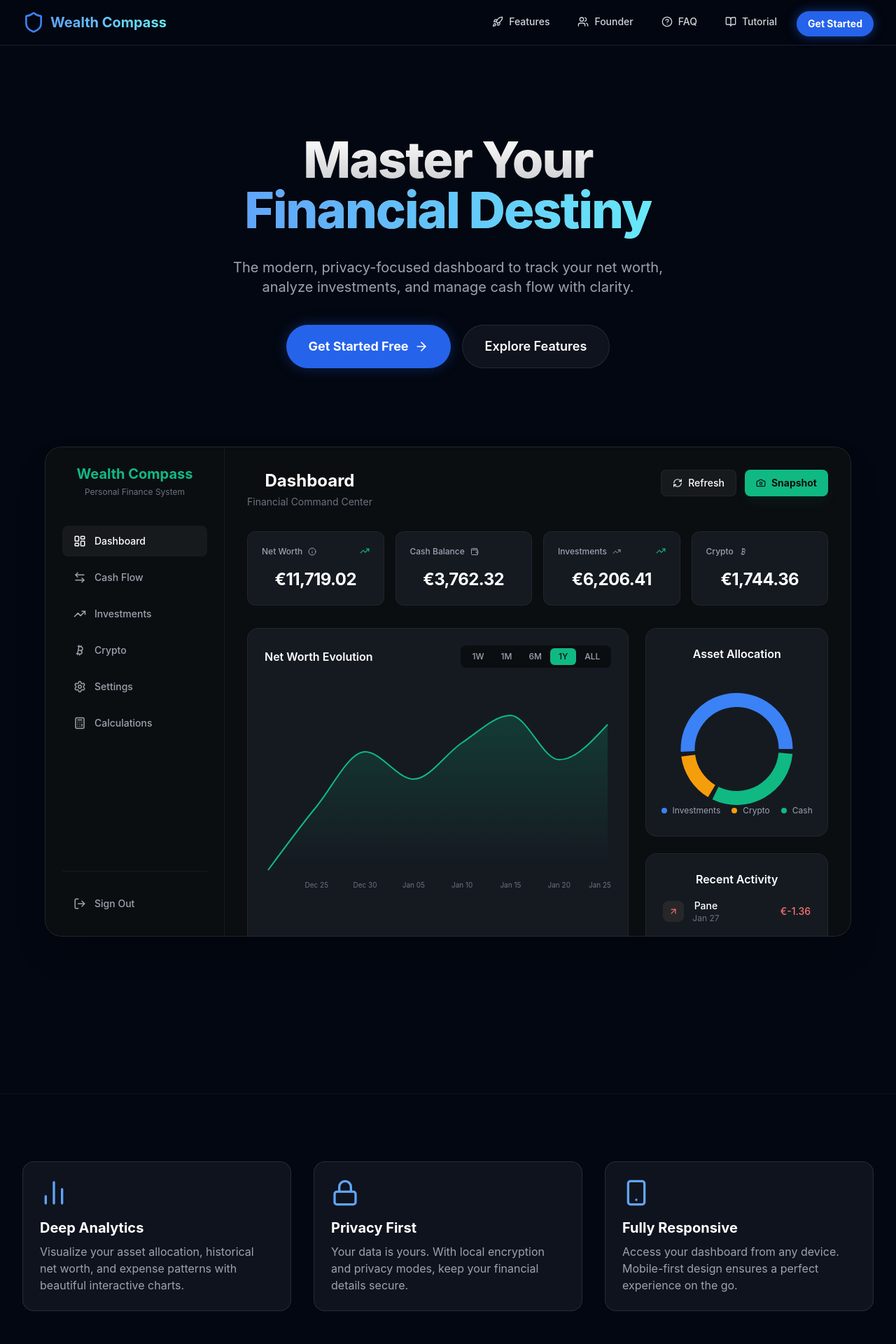
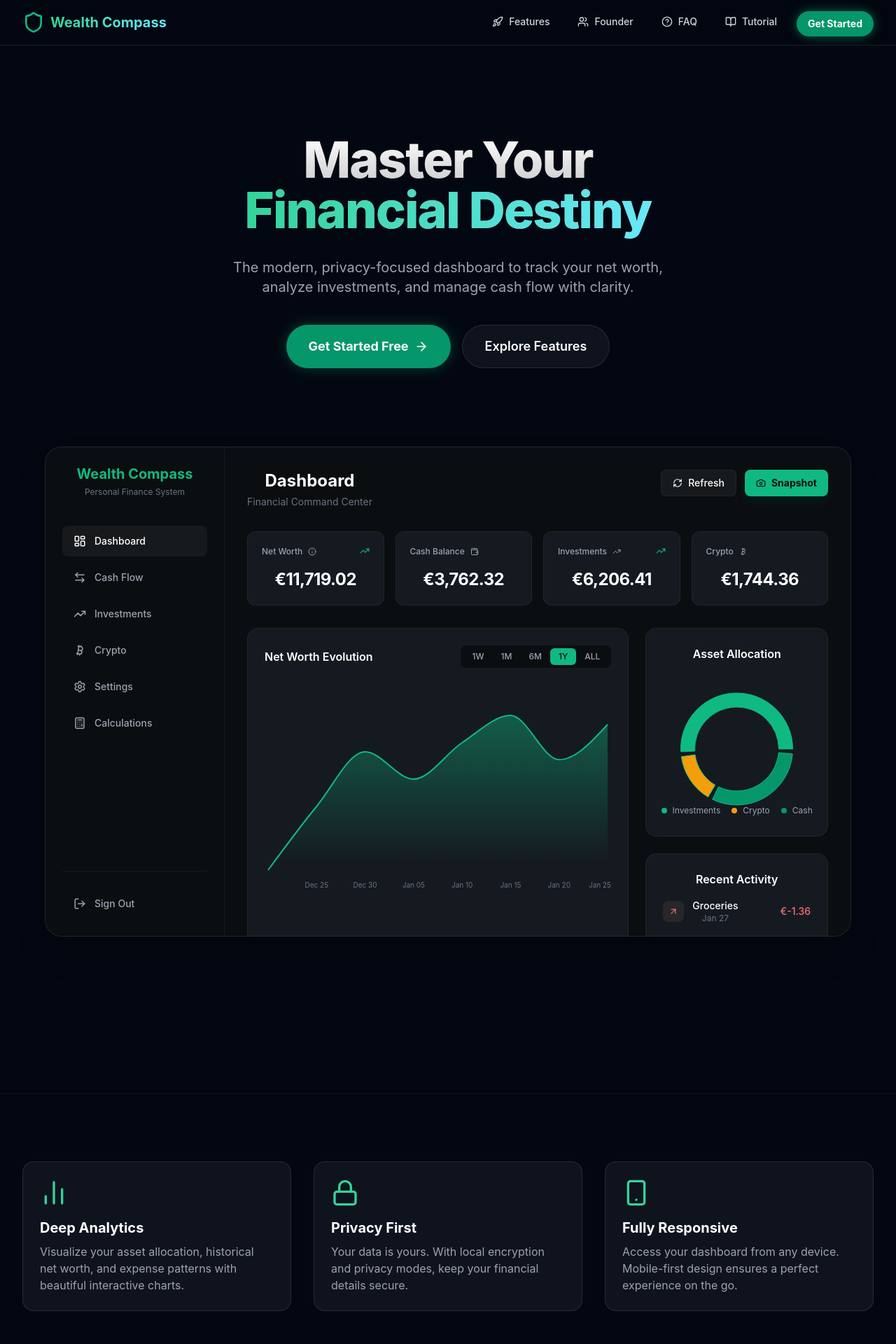
Before and after one commit to simo-hue/wealth-compass, a React (Vite) app: page / in a window 1280 px wide. Shown: the top 1920 px of the page at 70% size. Built offline with nearby package versions, Linux system fonts and the light colour scheme.

Commit message:
feat: switch theme to emerald green and translate content

```diff
--- a/src/components/layout/Footer.tsx
+++ b/src/components/layout/Footer.tsx
@@ -8,8 +8,8 @@ export const Footer = () => {
                 <div className="grid grid-cols-1 md:grid-cols-4 gap-8 mb-8">
                     <div className="col-span-1 md:col-span-2">
                         <Link to="/" className="flex items-center space-x-2 mb-4">
-                            <Compass className="h-6 w-6 text-blue-500" />
-                            <span className="text-lg font-bold bg-clip-text text-transparent bg-gradient-to-r from-blue-400 to-purple-600">
+                            <Compass className="h-8 w-8 text-emerald-500" />
+                            <span className="text-xl font-bold bg-clip-text text-transparent bg-gradient-to-r from-emerald-400 to-cyan-300">
                                 Wealth Compass
                             </span>
                         </Link>
--- a/src/components/layout/Navbar.tsx
+++ b/src/components/layout/Navbar.tsx
@@ -19,8 +19,8 @@ export const Navbar = () => {
             <div className="max-w-7xl mx-auto px-4 sm:px-6 lg:px-8">
                 <div className="flex items-center justify-between h-16">
                     <Link to="/" className="flex items-center space-x-2">
-                        <Shield className="h-8 w-8 text-blue-500" />
-                        <span className="text-xl font-bold bg-gradient-to-r from-blue-400 to-cyan-300 bg-clip-text text-transparent">
+                        <Shield className="h-8 w-8 text-emerald-500" />
+                        <span className="text-xl font-bold bg-gradient-to-r from-emerald-400 to-cyan-300 bg-clip-text text-transparent">
                             Wealth Compass
                         </span>
                     </Link>
@@ -35,7 +35,7 @@ export const Navbar = () => {
                                     className={cn(
                                         "flex items-center space-x-2 px-3 py-2 rounded-md text-sm font-medium transition-colors duration-200",
                                         location.pathname === item.path
-                                            ? "text-blue-400 bg-blue-500/10"
+                                            ? "text-emerald-400 bg-emerald-500/10"
                                             : "text-gray-300 hover:text-white hover:bg-white/5"
                                     )}
                                 >
@@ -47,7 +47,7 @@ export const Navbar = () => {
                                 href="https://github.com/simo-hue/wealth-compass"
                                 target="_blank"
                                 rel="noopener noreferrer"
-                                className="ml-4 px-4 py-2 rounded-full bg-blue-600 hover:bg-blue-700 text-white text-sm font-bold transition-all duration-200 shadow-[0_0_15px_rgba(37,99,235,0.5)] hover:shadow-[0_0_25px_rgba(37,99,235,0.6)]"
+                                className="ml-4 px-4 py-2 rounded-full bg-emerald-600 hover:bg-emerald-700 text-white text-sm font-bold transition-all duration-200 shadow-[0_0_15px_rgba(16,185,129,0.5)] hover:shadow-[0_0_25px_rgba(16,185,129,0.6)]"
                             >
                                 Get Started
                             </a>
@@ -78,7 +78,7 @@ export const Navbar = () => {
                                 className={cn(
                                     "flex items-center space-x-3 px-3 py-3 rounded-md text-base font-medium",
                                     location.pathname === item.path
-                                        ? "text-blue-400 bg-blue-500/10"
+                                        ? "text-emerald-400 bg-emerald-500/10"
                                         : "text-gray-300 hover:text-white hover:bg-white/5"
                                 )}
                             >
@@ -90,7 +90,7 @@ export const Navbar = () => {
                             href="https://github.com/simo-hue/wealth-compass"
                             target="_blank"
                             rel="noopener noreferrer"
-                            className="mt-4 flex w-full items-center justify-center px-4 py-3 rounded-md bg-blue-600 text-white font-bold"
+                            className="mt-4 flex w-full items-center justify-center px-4 py-3 rounded-md bg-emerald-600 text-white font-bold"
                         >
                             Get Started
                         </a>
--- a/src/components/previews/DashboardPreview.tsx
+++ b/src/components/previews/DashboardPreview.tsx
@@ -67,7 +67,7 @@ export const DashboardPreview = () => {
                                 key={range}
                                 onClick={() => setTimeRange(range)}
                                 className={`px-3 py-1.5 rounded-md text-sm font-medium transition-all ${timeRange === range
-                                    ? 'bg-blue-600 text-white shadow-lg'
+                                    ? 'bg-emerald-600 text-white shadow-lg'
                                     : 'text-gray-400 hover:text-white hover:bg-white/5'
                                     }`}
                             >
--- a/src/components/previews/HeroDemo.tsx
+++ b/src/components/previews/HeroDemo.tsx
@@ -15,14 +15,14 @@ const netWorthData = [
 ];
 
 const allocationData = [
-    { name: 'Investments', value: 6206, color: '#3b82f6' },
+    { name: 'Investments', value: 6206, color: '#10b981' },
     { name: 'Crypto', value: 1744, color: '#f59e0b' },
-    { name: 'Cash', value: 3762, color: '#10b981' },
+    { name: 'Cash', value: 3762, color: '#059669' },
 ];
 
 const activities = [
-    { id: 1, name: 'Pane', date: 'Jan 27', amount: -1.36, type: 'expense' },
-    { id: 3, name: 'Cena', date: 'Jan 26', amount: -74.00, type: 'expense' },
+    { id: 1, name: 'Groceries', date: 'Jan 27', amount: -1.36, type: 'expense' },
+    { id: 3, name: 'Dinner', date: 'Jan 26', amount: -74.00, type: 'expense' },
 ];
 
 export const HeroDemo = () => {
@@ -110,7 +110,9 @@ export const HeroDemo = () => {
                             <p className="text-sm text-gray-500">Financial Command Center</p>
                         </div>
                         <div className="flex gap-3">
-                            <button className="flex items-center gap-2 px-4 py-2 bg-white/5 hover:bg-white/10 text-white rounded-lg text-sm font-medium transition-colors border border-white/5">
+                            <button
+                                className="flex items-center gap-2 px-4 py-2 bg-white/5 hover:bg-white/10 text-white rounded-lg text-sm font-medium transition-colors border border-white/5"
+                            >
                                 <RefreshCw size={14} /> Refresh
                             </button>
                             <button className="flex items-center gap-2 px-4 py-2 bg-[#10b981] hover:bg-[#059669] text-[#0B0E11] rounded-lg text-sm font-bold transition-colors shadow-lg shadow-emerald-900/20">
@@ -156,7 +158,7 @@ export const HeroDemo = () => {
                                     <AreaChart data={netWorthData}>
                                         <defs>
                                             <linearGradient id="colorNw" x1="0" y1="0" x2="0" y2="1">
-                                                <stop offset="5%" stopColor="#10b981" stopOpacity={0.2} />
+                                                <stop offset="5%" stopColor="#10b981" stopOpacity={0.4} />
                                                 <stop offset="95%" stopColor="#10b981" stopOpacity={0} />
                                             </linearGradient>
                                         </defs>
@@ -164,7 +166,7 @@ export const HeroDemo = () => {
                                         <YAxis hide domain={['auto', 'auto']} />
                                         <Tooltip
                                             contentStyle={{ backgroundColor: '#0B0E11', borderColor: '#374151', borderRadius: '8px', color: '#fff' }}
-                                            itemStyle={{ color: '#10b981' }}
+                                            itemStyle={{ color: '#34d399', fontWeight: 600 }}
                                             formatter={(value: any) => [`€${value}`, 'Net Worth']}
                                         />
                                         <Area type="monotone" dataKey="value" stroke="#10b981" strokeWidth={2} fillOpacity={1} fill="url(#colorNw)" />
@@ -187,7 +189,7 @@ export const HeroDemo = () => {
                                                 outerRadius={80}
                                                 paddingAngle={5}
                                                 dataKey="value"
-                                                stroke="none"
+                                                stroke="#10b981"
                                             >
                                                 {allocationData.map((entry, index) => (
                                                     <Cell key={`cell-${index}`} fill={entry.color} />
--- a/src/pages/FAQ.tsx
+++ b/src/pages/FAQ.tsx
@@ -106,7 +106,7 @@ export const FAQ = () => {
                         placeholder="Search questions..."
                         value={search}
                         onChange={(e) => setSearch(e.target.value)}
-                        className="w-full bg-white/5 border border-white/10 rounded-xl px-12 py-4 text-white placeholder-gray-500 focus:outline-none focus:ring-2 focus:ring-blue-500 transition-all"
+                        className="w-full bg-white/5 border border-white/10 rounded-xl px-12 py-4 text-white placeholder-gray-500 focus:outline-none focus:ring-2 focus:ring-emerald-500 transition-all"
                     />
                     <Search className="absolute left-4 top-1/2 -translate-y-1/2 h-5 w-5 text-gray-500" />
                 </div>
--- a/src/pages/Features.tsx
+++ b/src/pages/Features.tsx
@@ -7,8 +7,8 @@ const features = [
         title: "Interactive Dashboard",
         description: "A complete 360-degree view of your financial health. Track net worth history, asset allocation by sector, and key liquidity metrics at a glance.",
         icon: Activity,
-        color: "text-blue-400",
-        bg: "bg-blue-400/10"
+        color: "text-emerald-400",
+        bg: "bg-emerald-400/10"
     },
     {
         title: "Cash Flow Management",
@@ -56,7 +56,7 @@ export const Features = () => {
                     animate={{ opacity: 1, y: 0 }}
                     className="text-center mb-20"
                 >
-                    <h2 className="text-4xl font-bold bg-gradient-to-r from-blue-400 to-cyan-300 bg-clip-text text-transparent mb-4">
+                    <h2 className="text-4xl font-bold bg-gradient-to-r from-emerald-400 to-cyan-300 bg-clip-text text-transparent mb-4">
                         Powerful Features
                     </h2>
                     <p className="text-gray-400 max-w-2xl mx-auto text-lg">
--- a/src/pages/Founder.tsx
+++ b/src/pages/Founder.tsx
@@ -12,7 +12,7 @@ export const Founder = () => {
                 >
                     <div className="flex flex-col md:flex-row items-center md:items-start gap-8">
                         {/* Profile Image Mockup with Initials if no image */}
-                        <div className="w-40 h-40 rounded-full bg-gradient-to-br from-blue-500 to-cyan-400 flex items-center justify-center text-4xl font-bold text-white shadow-2xl shrink-0">
+                        <div className="w-40 h-40 rounded-full bg-gradient-to-br from-emerald-500 to-cyan-400 flex items-center justify-center text-4xl font-bold text-white shadow-2xl shrink-0">
                             SM
                         </div>
 
@@ -29,10 +29,10 @@ export const Founder = () => {
                             </p>
 
                             <div className="pt-4 flex items-center justify-center md:justify-start gap-4">
-                                <a href="https://github.com/simo-hue" target="_blank" rel="noopener noreferrer" className="p-3 rounded-full bg-white/10 hover:bg-white/20 hover:text-blue-400 transition-colors">
+                                <a href="https://github.com/simo-hue" target="_blank" rel="noopener noreferrer" className="p-3 rounded-full bg-white/10 hover:bg-white/20 hover:text-emerald-400 transition-colors">
                                     <Github className="h-6 w-6" />
                                 </a>
-                                <a href="https://www.linkedin.com/in/simonemattioli2003/" target="_blank" rel="noopener noreferrer" className="p-3 rounded-full bg-white/10 hover:bg-white/20 hover:text-blue-400 transition-colors">
+                                <a href="https://www.linkedin.com/in/simonemattioli2003/" target="_blank" rel="noopener noreferrer" className="p-3 rounded-full bg-white/10 hover:bg-white/20 hover:text-emerald-400 transition-colors">
                                     <Linkedin className="h-6 w-6" />
                                 </a>
                             </div>
--- a/src/pages/Home.tsx
+++ b/src/pages/Home.tsx
@@ -8,7 +8,7 @@ export const Home = () => {
         <div className="overflow-hidden">
             {/* Hero Section */}
             <section className="relative pt-20 pb-32 lg:pt-32 lg:pb-48">
-                <div className="absolute top-0 left-0 w-full h-full bg-[radial-gradient(ellipse_at_top,_var(--tw-gradient-stops))] from-blue-900/20 via-background to-background -z-10" />
+                <div className="absolute top-0 left-0 w-full h-full bg-[radial-gradient(ellipse_at_top,_var(--tw-gradient-stops))] from-emerald-900/20 via-background to-background -z-10" />
 
                 <div className="max-w-7xl mx-auto px-4 sm:px-6 lg:px-8 text-center">
                     <motion.div
@@ -18,7 +18,7 @@ export const Home = () => {
                     >
                         <h1 className="text-5xl md:text-7xl font-extrabold tracking-tight mb-8 bg-gradient-to-b from-white to-white/60 bg-clip-text text-transparent">
                             Master Your <br />
-                            <span className="bg-gradient-to-r from-blue-400 to-cyan-300 bg-clip-text text-transparent">
+                            <span className="bg-gradient-to-r from-emerald-400 to-cyan-300 bg-clip-text text-transparent">
                                 Financial Destiny
                             </span>
                         </h1>
@@ -32,7 +32,7 @@ export const Home = () => {
                                 href="https://github.com/simo-hue/wealth-compass"
                                 target="_blank"
                                 rel="noopener noreferrer"
-                                className="px-8 py-4 rounded-full bg-blue-600 hover:bg-blue-700 text-white font-bold text-lg transition-all shadow-[0_0_20px_rgba(37,99,235,0.3)] hover:shadow-[0_0_30px_rgba(37,99,235,0.5)] flex items-center justify-center gap-2"
+                                className="px-8 py-4 rounded-full bg-emerald-600 hover:bg-emerald-700 text-white font-bold text-lg transition-all shadow-[0_0_20px_rgba(16,185,129,0.3)] hover:shadow-[0_0_30px_rgba(16,185,129,0.5)] flex items-center justify-center gap-2"
                             >
                                 Get Started Free <ArrowRight className="h-5 w-5" />
                             </a>
@@ -68,7 +68,7 @@ export const Home = () => {
                                 transition={{ delay: idx * 0.1 }}
                                 className="p-6 rounded-2xl bg-white/5 border border-white/10 hover:bg-white/10 transition-colors"
                             >
-                                <feature.icon className="h-10 w-10 text-blue-400 mb-4" />
+                                <feature.icon className="h-10 w-10 text-emerald-400 mb-4" />
                                 <h3 className="text-xl font-bold text-white mb-2">{feature.title}</h3>
                                 <p className="text-gray-400">{feature.desc}</p>
                             </motion.div>
--- a/src/pages/PrivacyPolicy.tsx
+++ b/src/pages/PrivacyPolicy.tsx
@@ -11,8 +11,8 @@ export const PrivacyPolicy = () => {
             >
                 <div>
                     <div className="flex items-center gap-3 mb-4">
-                        <div className="p-3 bg-blue-500/10 rounded-xl">
-                            <Shield className="h-8 w-8 text-blue-400" />
+                        <div className="p-3 bg-emerald-500/10 rounded-xl">
+                            <Shield className="h-8 w-8 text-emerald-400" />
                         </div>
                         <h1 className="text-4xl font-bold text-white">Privacy Policy</h1>
                     </div>
@@ -22,7 +22,7 @@ export const PrivacyPolicy = () => {
                 <div className="space-y-6 text-gray-300 leading-relaxed">
                     <section className="bg-gray-900/50 p-6 rounded-2xl border border-white/10">
                         <h2 className="text-xl font-bold text-white mb-4 flex items-center gap-2">
-                            <Lock className="h-5 w-5 text-blue-400" />
+                            <Lock className="h-5 w-5 text-emerald-400" />
                             1. Data Protection
                         </h2>
                         <p>
@@ -59,7 +59,7 @@ export const PrivacyPolicy = () => {
                         <h2 className="text-xl font-bold text-white mb-4">4. Contact Us</h2>
                         <p>
                             If you have questions about this privacy policy, please contact us at
-                            <a href="mailto:privacy@wealthcompass.app" className="text-blue-400 ml-1 hover:underline">privacy@wealthcompass.app</a>.
+                            <a href="mailto:privacy@wealthcompass.app" className="text-emerald-400 ml-1 hover:underline">privacy@wealthcompass.app</a>.
                         </p>
                     </section>
                 </div>
```
Also changed, not shown: src/pages/Tutorial.tsx (+6 -6 lines), 1 other file (tests, documents, lock files or other folders).
